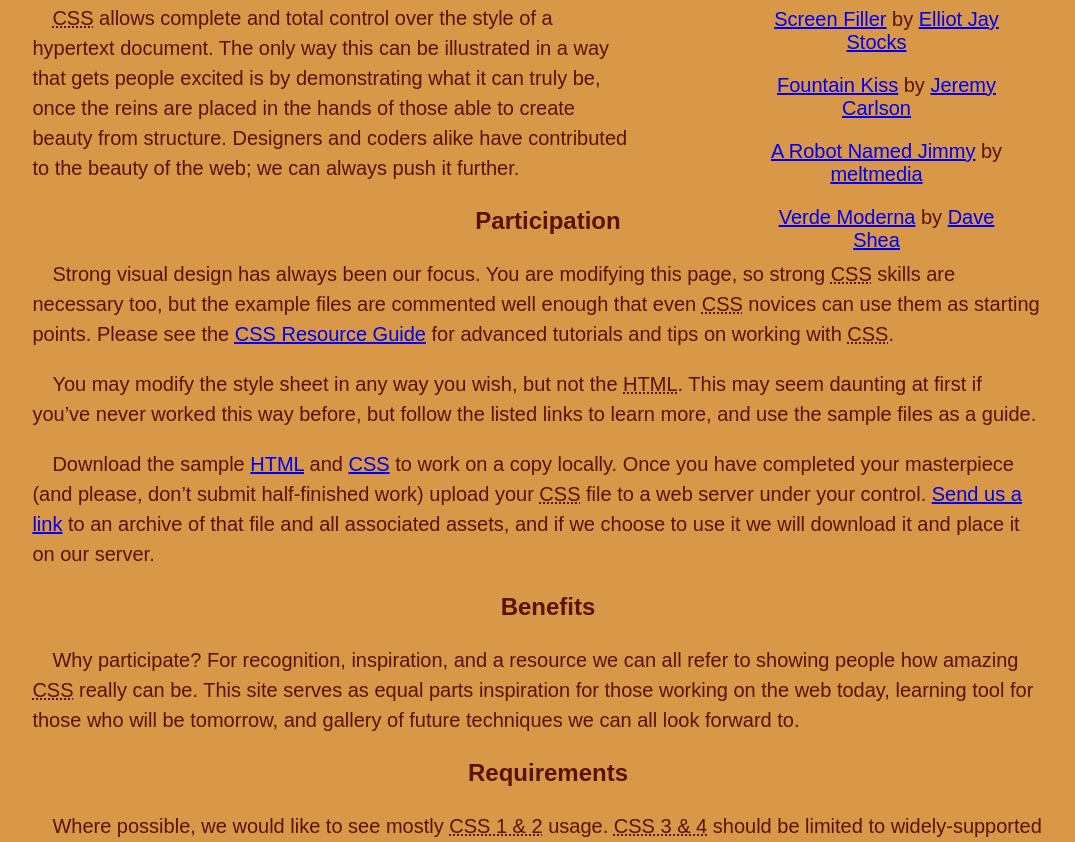
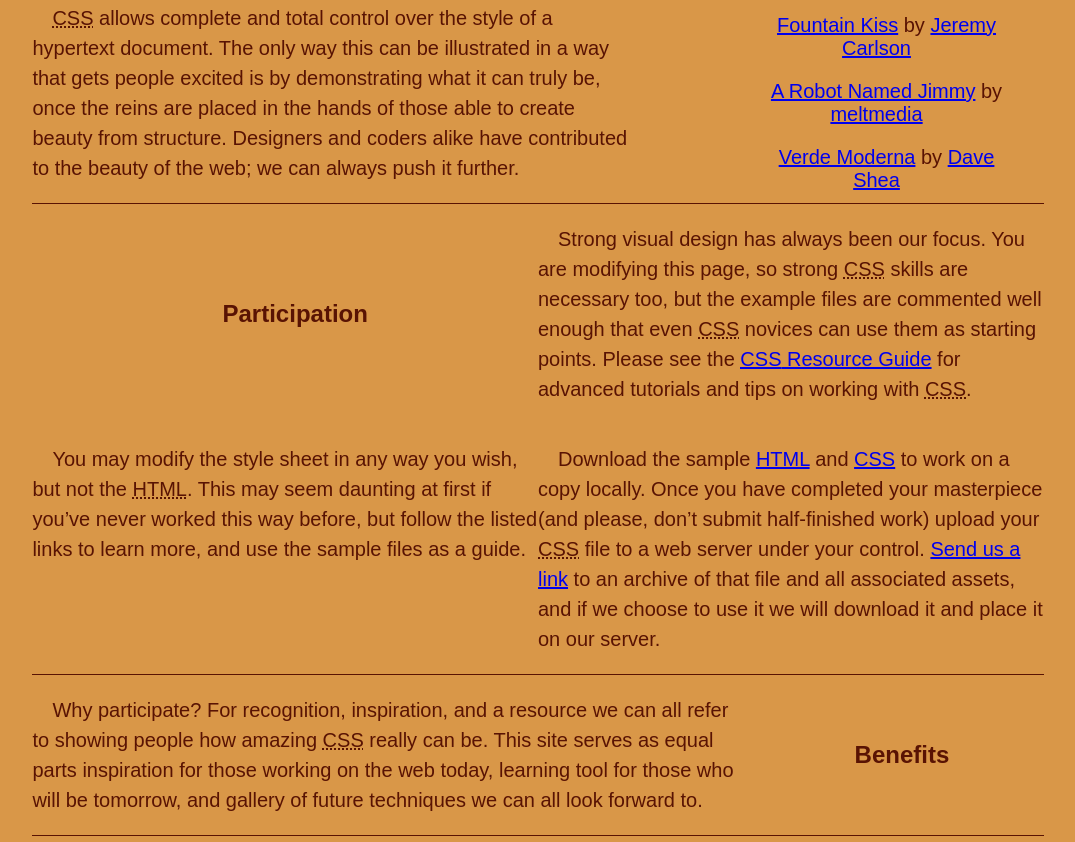
Before and after one commit to isabela2607/desenvolve-introducao-web, a plain HTML site: page index .html in a window 1280 px wide. Shown: the part 831-1673 px from the top of the page, without its empty margins (102-1177 px from the left). Drawn offline with Linux system fonts and the light colour scheme.

Commit message:
Add files via upload

```diff
--- a/style.css
+++ b/style.css
@@ -89,8 +89,48 @@ aside ul li{
  }
  #design-selection{
     position:absolute;
-    top: 560px;
+    top: 500px;
     left: 62%;
     padding-left: 2%;
     padding-right: 1%;
  }
+
+
+
+ /*Atividade 5*/
+ .main.supporting footer{
+    display: flex;
+    justify-content:space-around ;
+}
+
+
+ .benefits{
+    display:flex;
+    border-top: #591303 solid 1px;
+    border-bottom: #591303 solid 1px;
+}
+
+ .benefits h3{
+    order: 2;
+    align-self: center;
+    flex-basis: 30%;
+}
+
+ .benefits p{
+    flex-basis: 70%;
+}
+
+
+ .participation{
+    display: flex;
+    flex-wrap: wrap;
+    border-top: #591303 solid 1px;
+ }
+
+.participation h3, .participation p{
+    flex-basis: 50%;
+}
+
+.participation h3{
+    align-self: center;
+}
```
